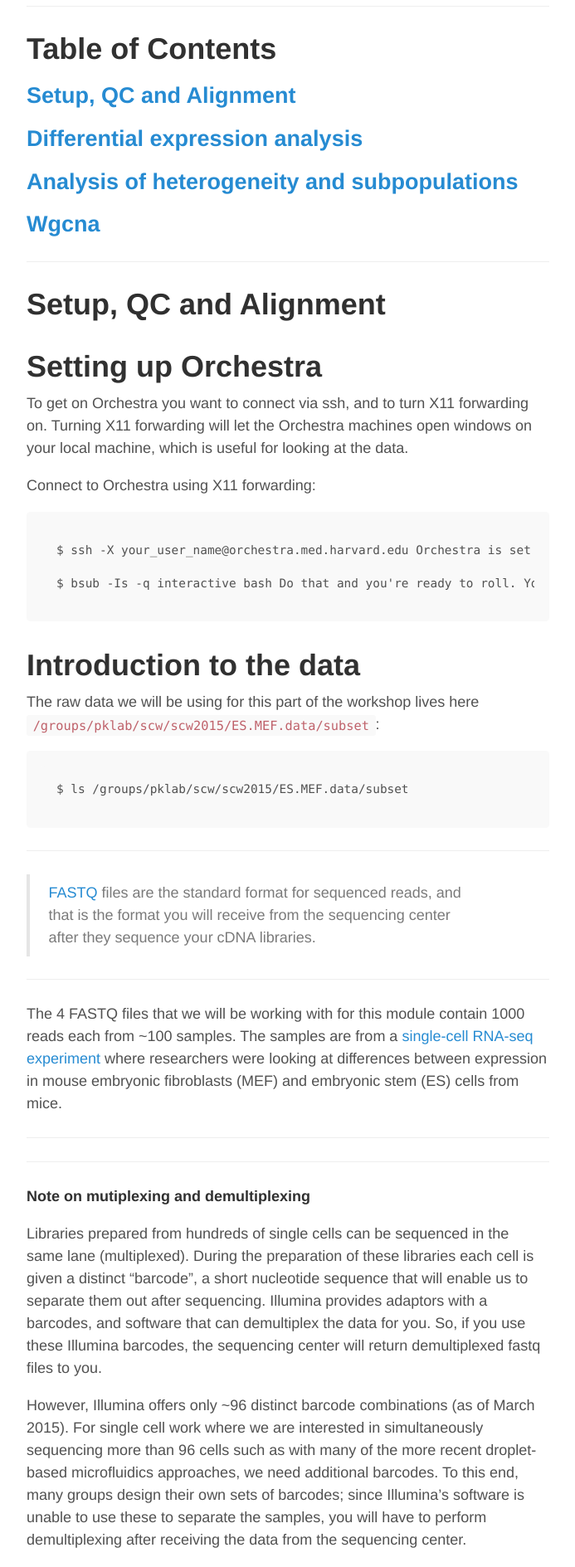
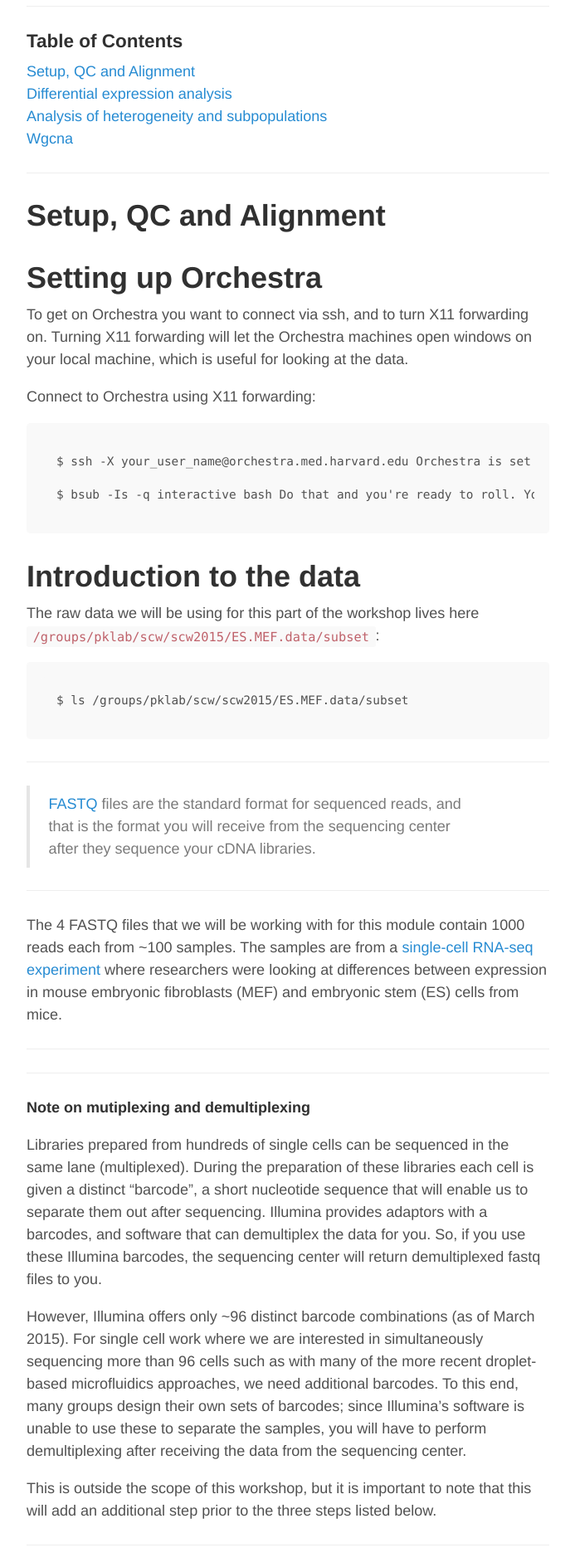
Before and after one commit to hms-dbmi/scw, a Jekyll site: the page built from index.html, in a window 1280 px wide. Shown: the part 368-2257 px from the top of the page at 83% size, without its empty margins (293-986 px from the left). Built offline with Jekyll 4.4.1, drawn with Linux system fonts in a browser that asks for light colours; Markdown is read by kramdown in place of the engine named in the settings; the list of posts is cut into pages by our own code.

Commit message:
Make TOC smaller

```diff
--- a/_layouts/default.html
+++ b/_layouts/default.html
@@ -15,11 +15,11 @@
       </div>
 
       <hr>
-      <h1>Table of Contents</h1>
+      <h3>Table of Contents</h3>
       <ul style="list-style-type: none; padding:0; margin:0;">
 	{% for post in site.posts %}
 	<li>
-	  <h2><a href="{{ site.baseurl }}{{ post.url }}">{{ post.title }}</a></h2>
+	  <a href="{{ site.baseurl }}{{ post.url }}">{{ post.title }}</a>
 	</li>
 	{% endfor %}
       </ul>
```
